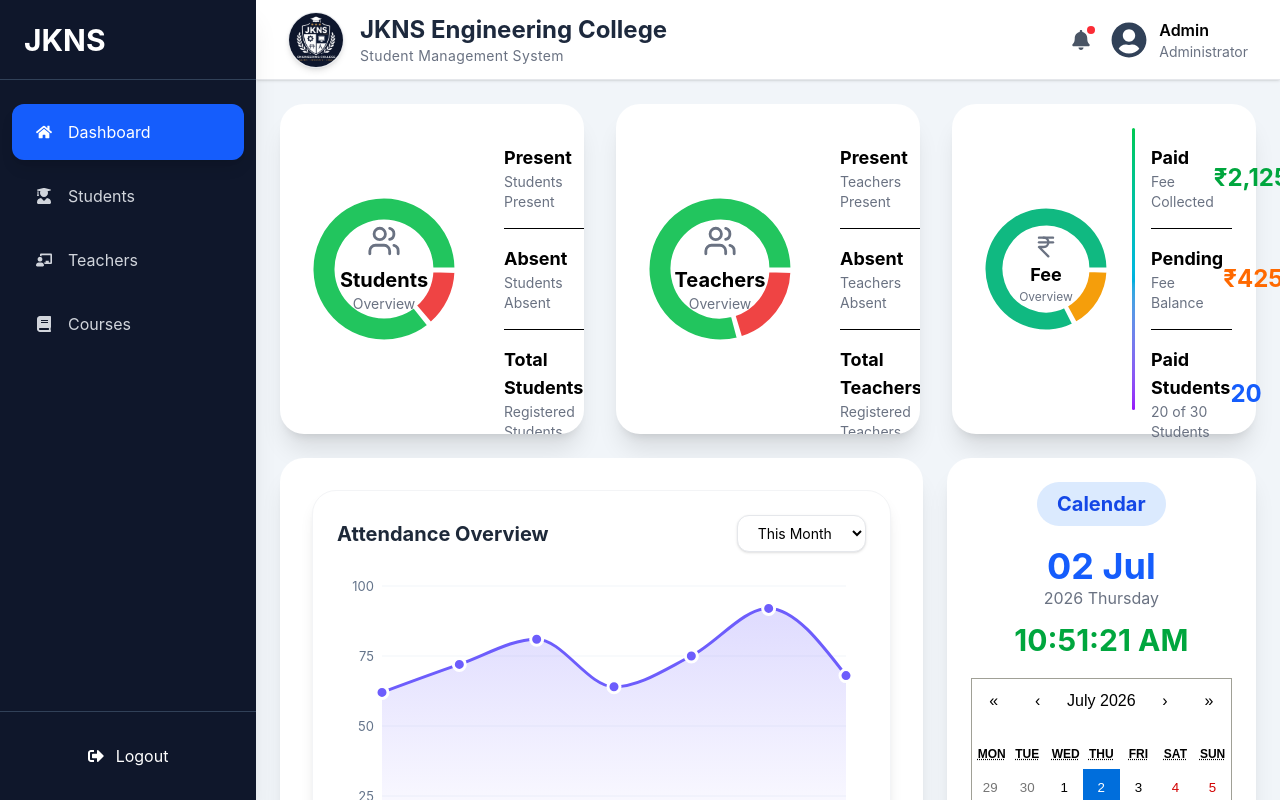
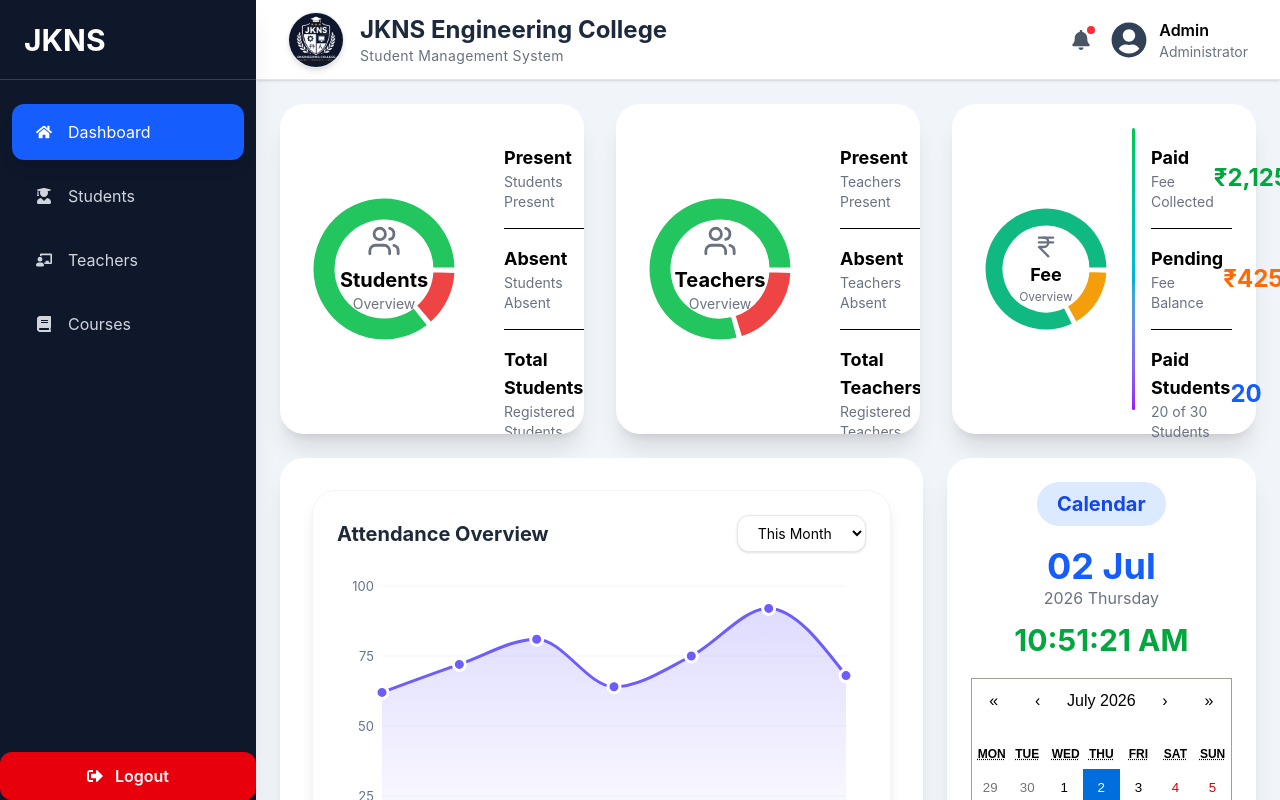
Before and after one commit to joshiyajaya-bit/System-Management, a React (Vite) app: page / in a window 1280 px wide. Shown: the top 800 px of the page. Built offline with nearby package versions, Linux system fonts and the light colour scheme.

Commit message:
logout changes

```diff
--- a/src/components/sidebar.jsx
+++ b/src/components/sidebar.jsx
@@ -7,13 +7,17 @@ import {
 
 } from "react-icons/fa";
 import { NavLink } from "react-router-dom";
+import { useNavigate } from "react-router-dom";
 
 function Sidebar() {
+ const handleLogout = () => {
+  localStorage.removeItem("isLoggedIn");
+  navigate("/login");
+};
   const menuClass = ({ isActive }) =>
-    `flex items-center gap-4 px-6 py-4 mx-3 rounded-xl transition-all duration-300 ${
-      isActive
-        ? "bg-blue-600 text-white shadow-lg"
-        : "text-gray-300 hover:bg-slate-800 hover:text-white"
+    `flex items-center gap-4 px-6 py-4 mx-3 rounded-xl transition-all duration-300 ${isActive
+      ? "bg-blue-600 text-white shadow-lg"
+      : "text-gray-300 hover:bg-slate-800 hover:text-white"
     }`;
 
   return (
@@ -60,16 +64,26 @@ function Sidebar() {
       </nav>
 
       {/* Bottom */}
-      <div className="border-t border-slate-700 p-5">
+    <button
+  onClick={handleLogout}
+  className="
+    w-full
+    flex
+    items-center
+    justify-center
+    gap-3
+    bg-red-600
+    hover:bg-red-700
+    py-3
+    rounded-xl
+    font-semibold
+  "
+>
+  <FaSignOutAlt />
+  Logout
+</button>
 
 
-
-        <button className="w-full flex items-center justify-center gap-3 py-3 rounded-xl bg-white-600 hover:bg-red-700 transition">
-          <FaSignOutAlt />
-          Logout
-        </button>
-
-      </div>
 
     </aside>
   );
```
